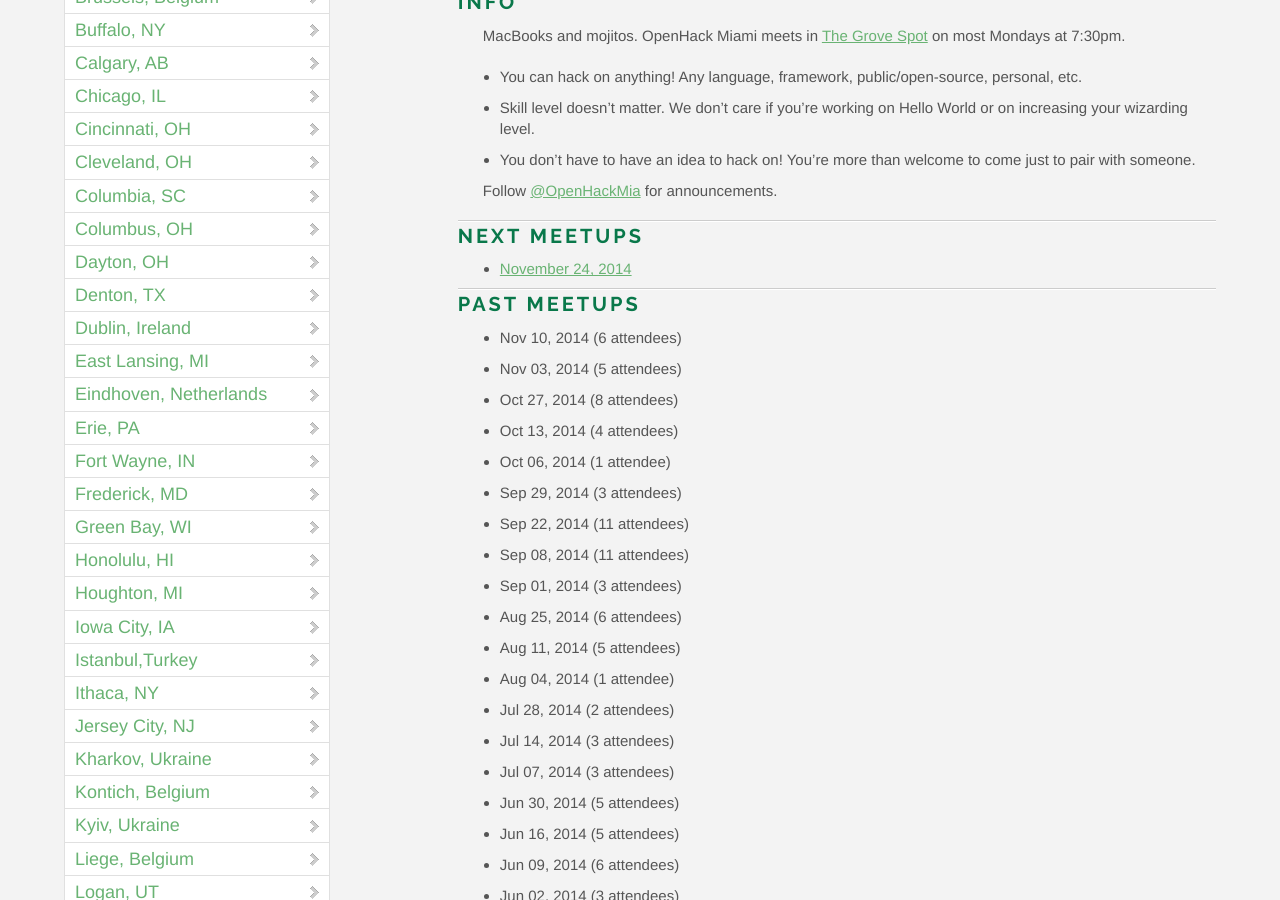
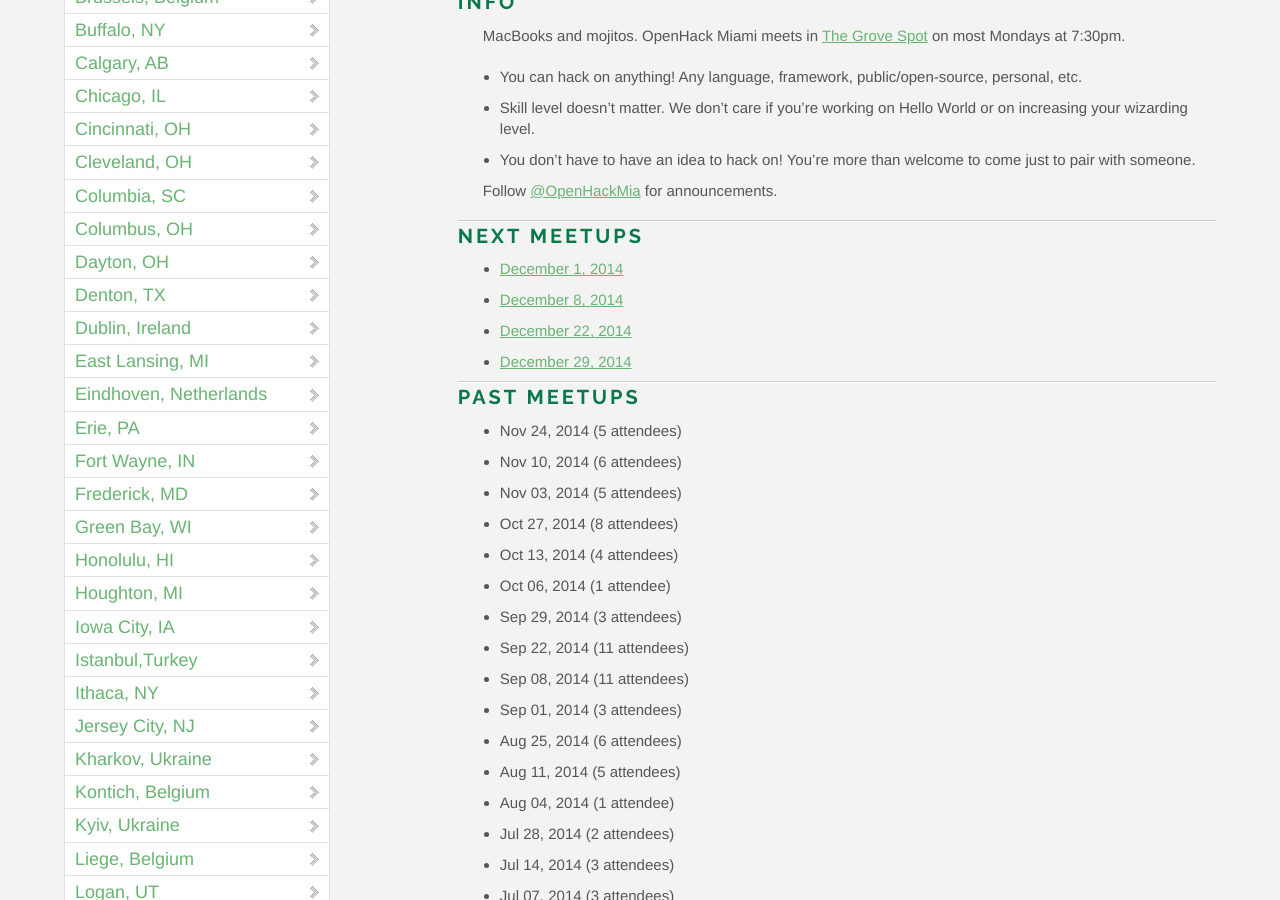
Before and after one commit to OpenHack/openhack.github.com, a Jekyll site: the page built from miami/index.markdown, in a window 1280 px wide and 900 px high, scrolled down 733 px. Built offline with Jekyll 4.4.1, drawn with Linux system fonts in a browser that asks for light colours; nearby versions of some CDN libraries; comment, search, counter and statistics services are not loaded.

Commit message:
Schedule Miami December meetups

```diff
--- a/miami/index.markdown
+++ b/miami/index.markdown
@@ -19,10 +19,14 @@ Follow [@OpenHackMia](http://twitter.com/openhackmia) for announcements.
 
 ### Next meetups
 
-* [November 24, 2014](http://www.meetup.com/miamirb/events/216014152/)
+* [December 1, 2014](http://www.meetup.com/miamirb/events/218881430/)
+* [December 8, 2014](http://www.meetup.com/miamirb/events/218881436/)
+* [December 22, 2014](http://www.meetup.com/miamirb/events/218881445/)
+* [December 29, 2014](http://www.meetup.com/miamirb/events/218881514/)
 
 ### Past meetups
 
+* Nov 24, 2014 (5 attendees)
 * Nov 10, 2014 (6 attendees)
 * Nov 03, 2014 (5 attendees)
 * Oct 27, 2014 (8 attendees)
```
